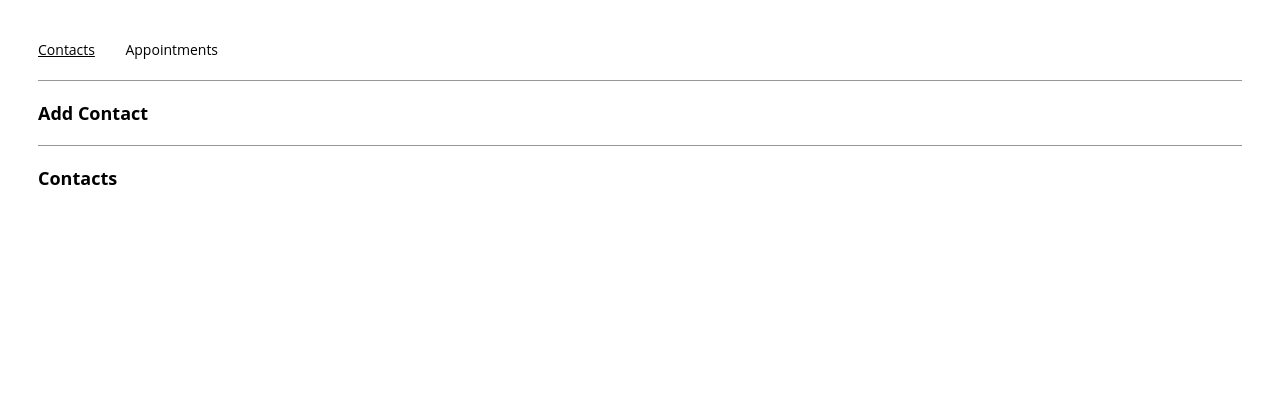
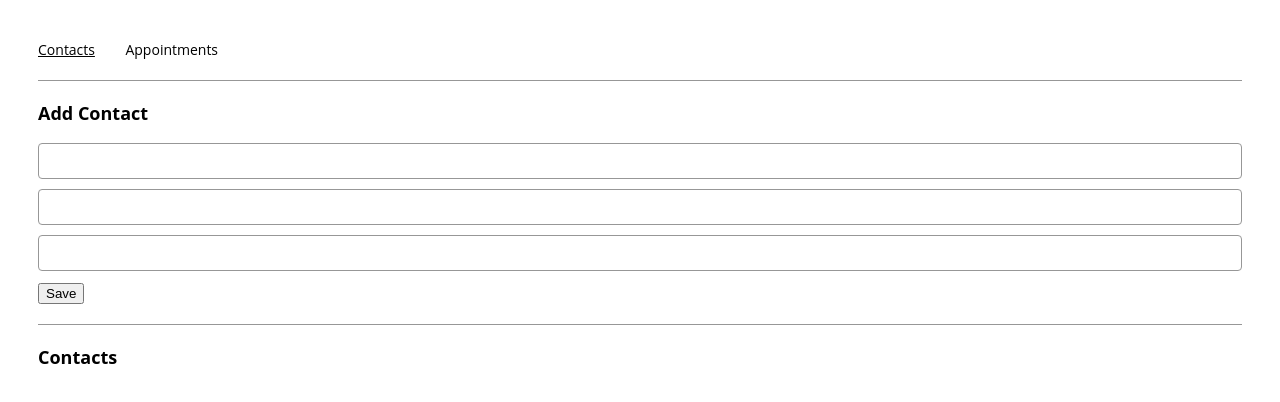
Before and after one commit to LenaFlama/appointment-planner-starting-v18, a React (Create React App) app: page /contacts in a window 1280 px wide. Shown: the top 402 px of the page. Built offline with nearby package versions, Linux system fonts and the light colour scheme.

Commit message:
'Implementing ContactForm as a form component

```diff
--- a/src/components/contactForm/ContactForm.js
+++ b/src/components/contactForm/ContactForm.js
@@ -10,6 +10,13 @@ export const ContactForm = ({
   handleSubmit
 }) => {
   return (
-    <></>
+    <div>
+      <form onSubmit={handleSubmit}>
+        <input type="text" value={name} required onChange={(e) => setName(e.target.value)}></input>
+        <input type="phone" pattern="^[+]40\d{9}$" value={phone} title='+407*********' required onChange={(e) => setPhone(e.target.value)}></input>
+        <input type="text" value={email}required onChange={(e) => setEmail(e.target.value)}></input>
+        <button type="submit">Save</button>
+      </form>
+    </div>
   );
 };
```
